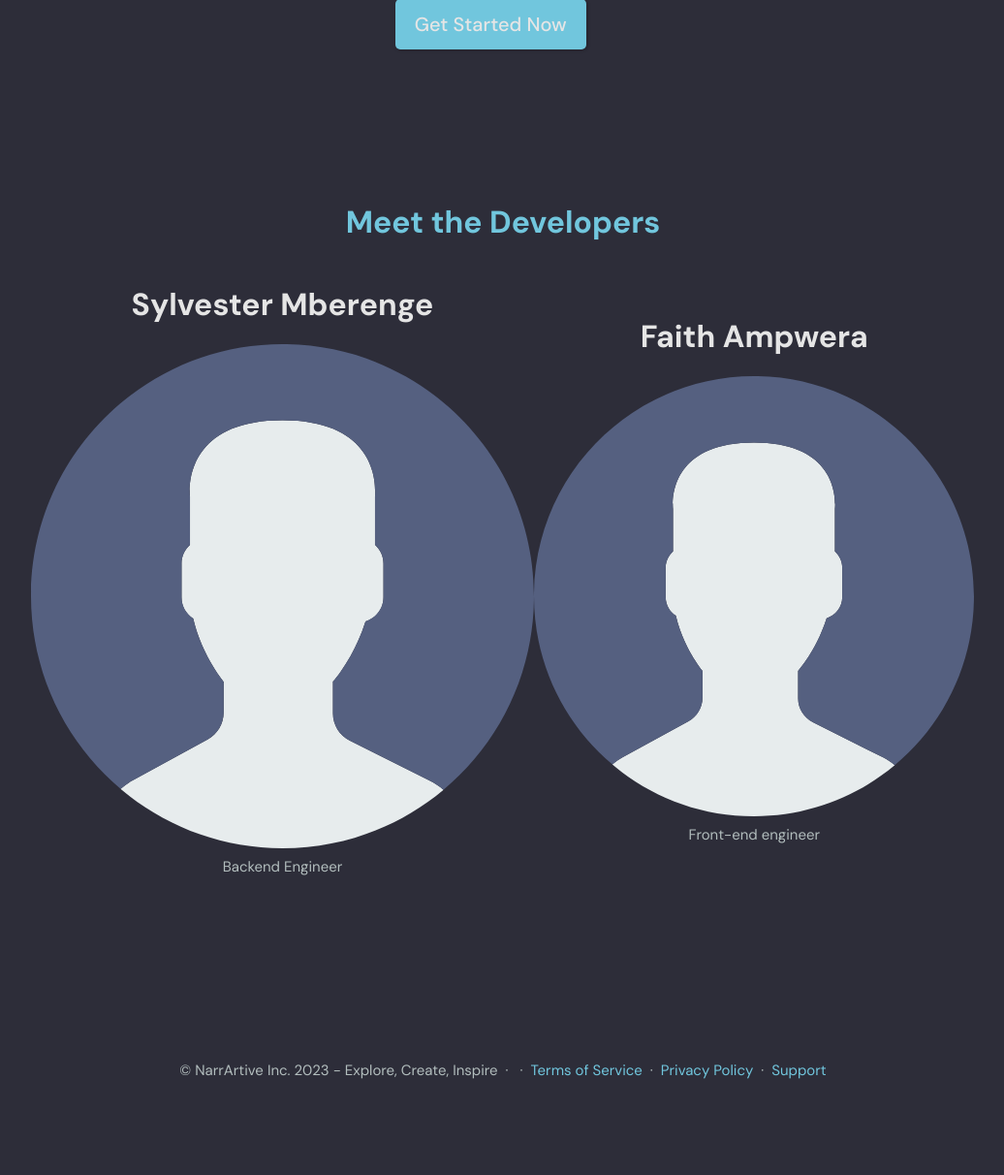
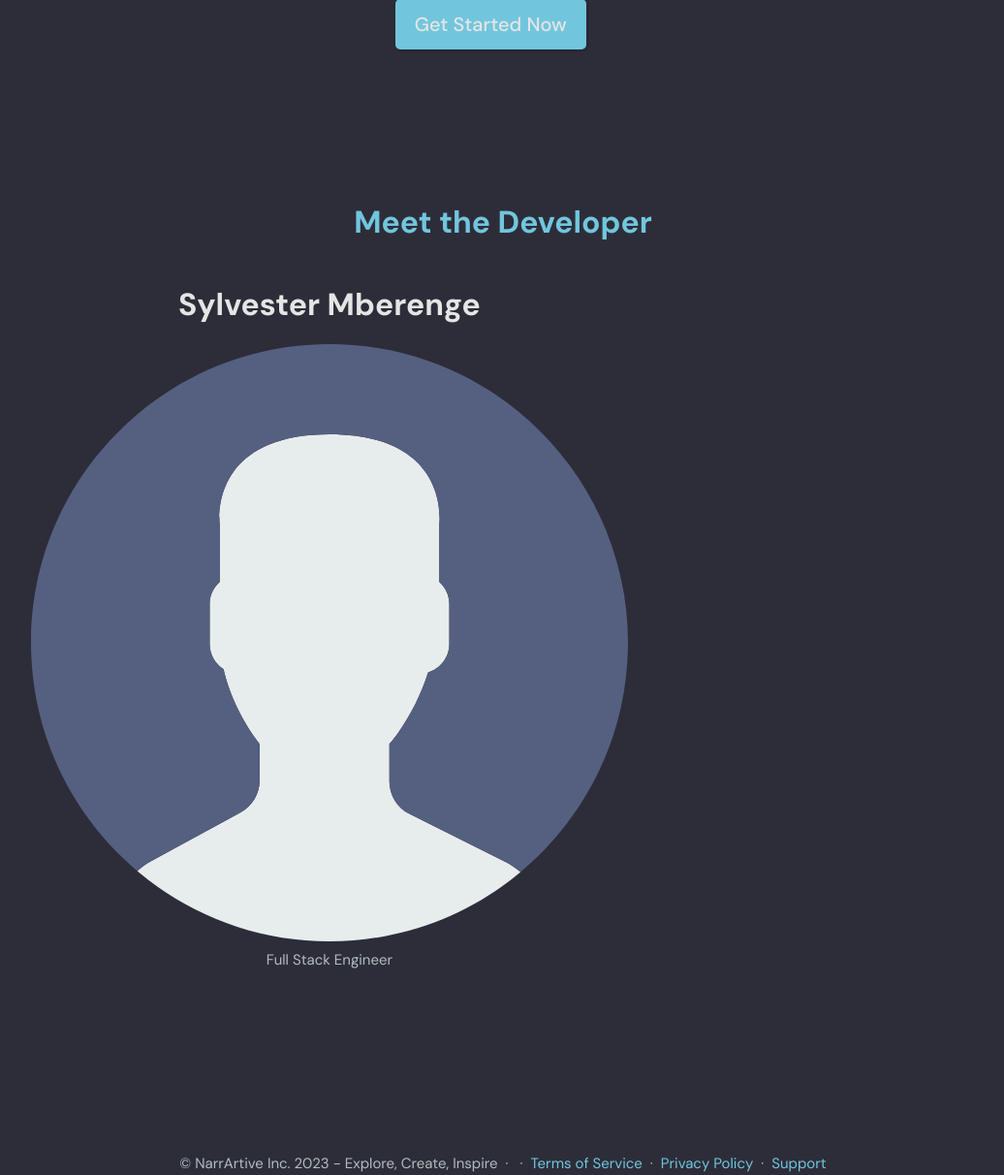
Before and after one commit to Viestar/NarrArtive, a Django app: page / in a window 1280 px wide. Shown: the part 3658-4870 px from the top of the page at 97% size, without its empty margins (121-1157 px from the left). Before the commit the page ends 4771 px from the top, so only its background shows below. Run offline with Django 3.2, Linux system fonts and the light colour scheme; data comes from the database, SQL or seed files in the repository; both versions use the stored data as it was after the commit.

Commit message:
landing page

```diff
--- a/users/templates/landing_page.html
+++ b/users/templates/landing_page.html
@@ -176,7 +176,7 @@
 </section>
 <section id="developers">
     <div style="margin: 10%; text-align: center;">
-        <a style="font-size: xx-large; font-weight: bold; text-align: center;" href="">Meet the Developers</a>
+        <a style="font-size: xx-large; font-weight: bold; text-align: center;" href="">Meet the Developer</a>
         <br />
         </>
         <br />
@@ -184,12 +184,7 @@
         <div style="margin-left: 2.5%;" class="roomListRoom__content">
                 <a href="https://github.com/Viestar" style="font-size: xx-large; font-weight: bolder; font-weight:bold;" >Sylvester Mberenge</a>
                 <img src="{% static 'images/avatar.svg' %}" alt="">
-                <p>Backend Engineer</p>
-            </div>
-            <div class="roomListRoom__content">
-              <a style="font-size: xx-large; font-weight: bold; text-align: center;" href="https://github.com/Fayth">Faith Ampwera</a>
-                <img src="{% static 'images/avatar.svg' %}" alt="">
-                <p>Front-end engineer</p>
+                <p>Full Stack Engineer</p>
             </div>
         </div>
     </div>
```
Also changed, not shown: README.md, chats/migrations/0001_initial.py, db.sqlite3, users/migrations/0001_initial.py (added), users/migrations/__init__.py (added).
